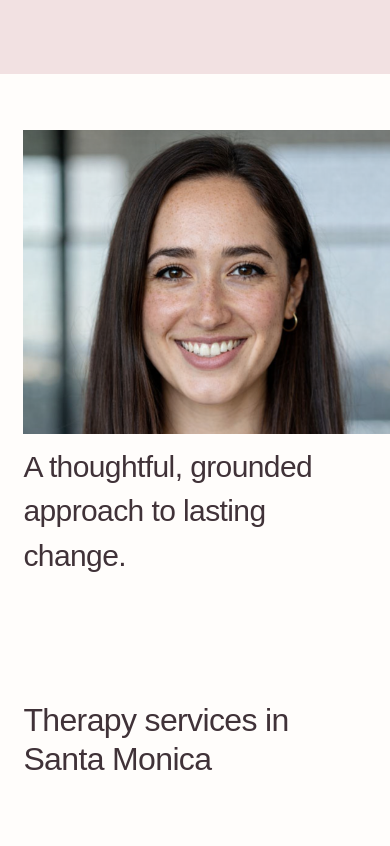
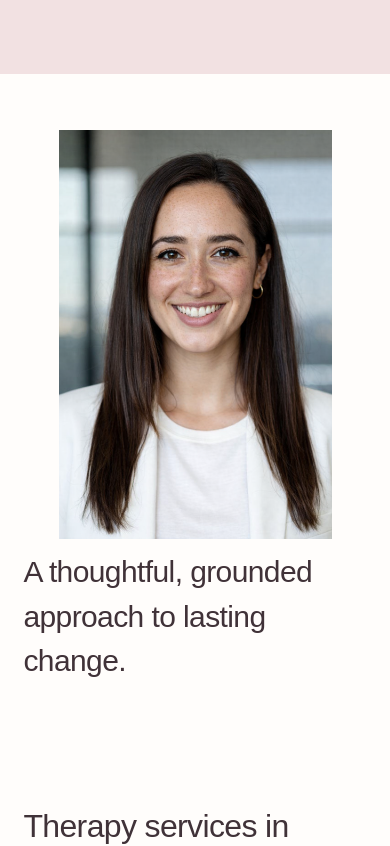
Before and after one commit to sidpiee/Website-Clone, a Next.js app: page /maya-reynolds in a window 390 px wide. Shown: the part 7280-8126 px from the top of the page. Built offline with nearby package versions, Linux system fonts and the light colour scheme; a web font is replaced by a local one.

Commit message:
fix: mobile image issue

```diff
--- a/src/app/maya-reynolds/page.tsx
+++ b/src/app/maya-reynolds/page.tsx
@@ -482,12 +482,12 @@ export default function MayaReynoldsPage() {
           aria-labelledby="story-title"
         >
           <Image
-            className="absolute top-[85px] left-0 h-[490px] w-[35%] object-cover object-top max-[760px]:relative max-[760px]:top-auto max-[760px]:left-auto max-[760px]:mt-0 max-[760px]:ml-0 max-[760px]:h-[clamp(260px,78vw,304px)] max-[760px]:max-w-none max-[760px]:w-[calc(100%_+_6vw)] max-[760px]:object-[50%_10%]"
+            className="absolute top-[85px] left-0 h-[490px] w-[35%] object-cover object-top max-[760px]:relative max-[760px]:top-auto max-[760px]:left-auto max-[760px]:mx-auto max-[760px]:mt-0 max-[760px]:h-auto max-[760px]:w-[70vw] max-[760px]:max-w-[280px]"
             src="/images/maya-reynolds/maya-reynolds.png"
             alt="Dr. Maya Reynolds, ready to welcome adults to therapy."
             width={1000}
             height={1500}
-            sizes="(max-width: 760px) 94vw, 53vw"
+            sizes="(max-width: 760px) min(70vw, 280px), 35vw"
             loading="lazy"
           />
           <h2
@@ -675,12 +675,12 @@ export default function MayaReynoldsPage() {
             </a>
           </div>
           <Image
-            className="absolute top-[84px] right-0 h-[575px] w-[34.4%] object-cover object-center max-[760px]:relative max-[760px]:top-auto max-[760px]:right-auto max-[760px]:mt-[51px] max-[760px]:ml-[11vw] max-[760px]:h-[269px] max-[760px]:w-[94%]"
+            className="absolute top-[84px] right-0 h-[575px] w-[34.4%] object-cover object-center max-[760px]:relative max-[760px]:top-auto max-[760px]:right-auto max-[760px]:mx-auto max-[760px]:mt-[51px] max-[760px]:h-auto max-[760px]:w-[70vw] max-[760px]:max-w-[280px]"
             src="/images/maya-reynolds/maya-reynolds.png"
             alt="Dr. Maya Reynolds, available for adult therapy in Santa Monica and California."
             width={1000}
             height={1500}
-            sizes="(max-width: 760px) 94vw, 35vw"
+            sizes="(max-width: 760px) min(70vw, 280px), 34.4vw"
             loading="lazy"
           />
         </section>
```
